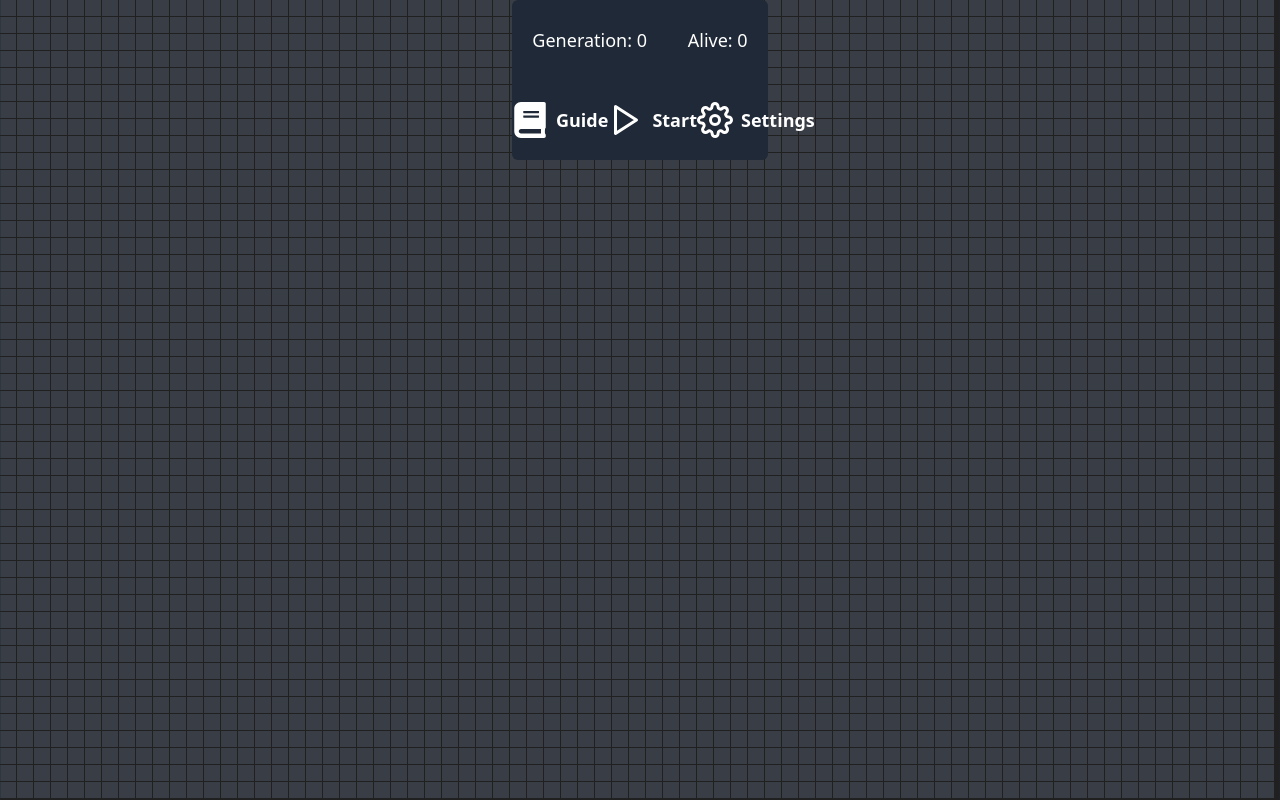
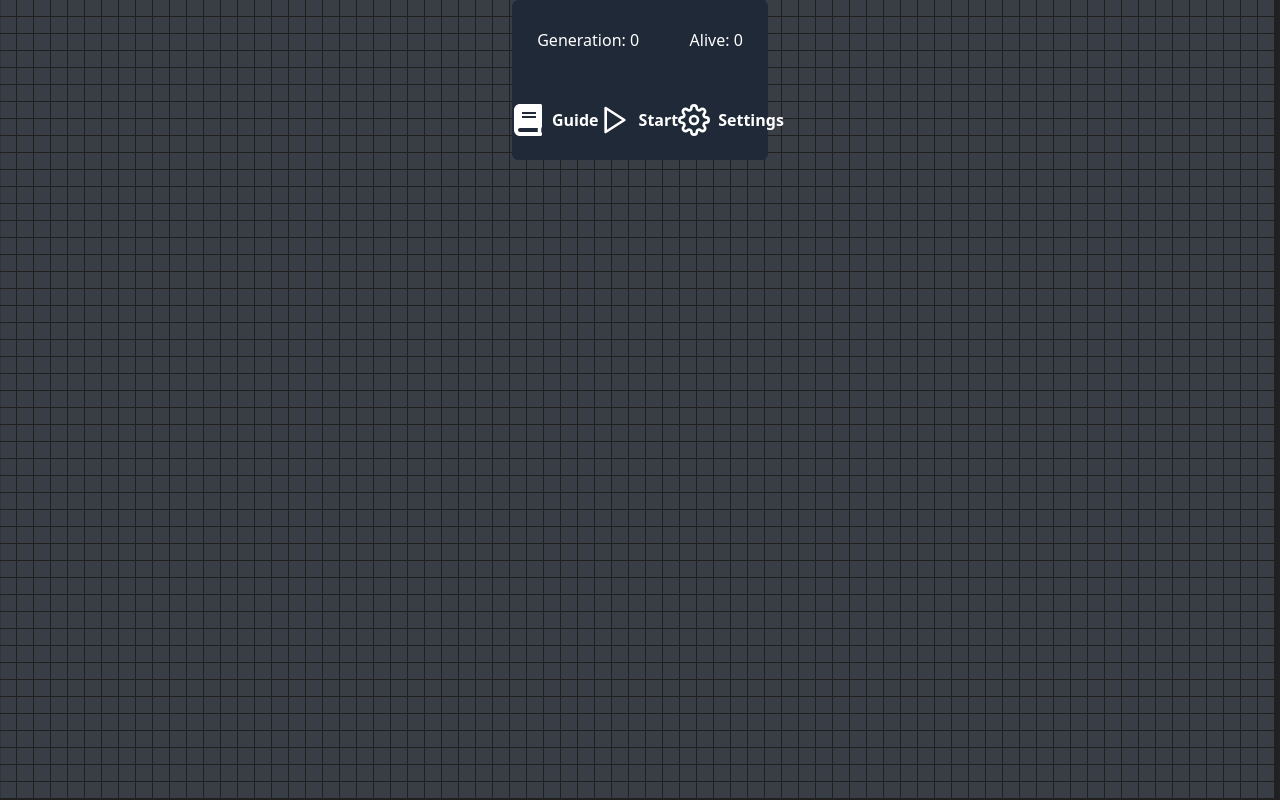
Before and after one commit to timjacksonm/The-Game-Of-Life, a React (Create React App) app: page / in a window 1280 px wide. Shown: the top 800 px of the page. Built offline with nearby package versions, Linux system fonts and the light colour scheme; no server answers.

Commit message:
updated text sizes on menu

```diff
--- a/src/components/menu/menu.js
+++ b/src/components/menu/menu.js
@@ -3,7 +3,7 @@ import React from 'react';
 const Menu = ({ children }) => {
   const [generationCount, alive, ...rest] = children;
   return (
-    <nav className="z-10 absolute w-1/5 h-1/5 rounded-md flex flex-col justify-center bg-gray-800 m-auto left-0 right-0 text-lg zoom90:text-xl zoom80:text-2xl zoom67:text-3xl zoom50:text-4xl zoom33:text-5xl zoom25:text-7xl">
+    <nav className="z-10 absolute w-1/5 h-1/5 rounded-md flex flex-col justify-center bg-gray-800 m-auto left-0 right-0 zoom90:text-lg zoom80:text-xl zoom75:text-2xl zoom67:text-3xl zoom50:text-4xl zoom33:text-5xl zoom25:text-6xl">
       <div className="flex justify-around h-1/2">
         {generationCount}
         {alive}
```
